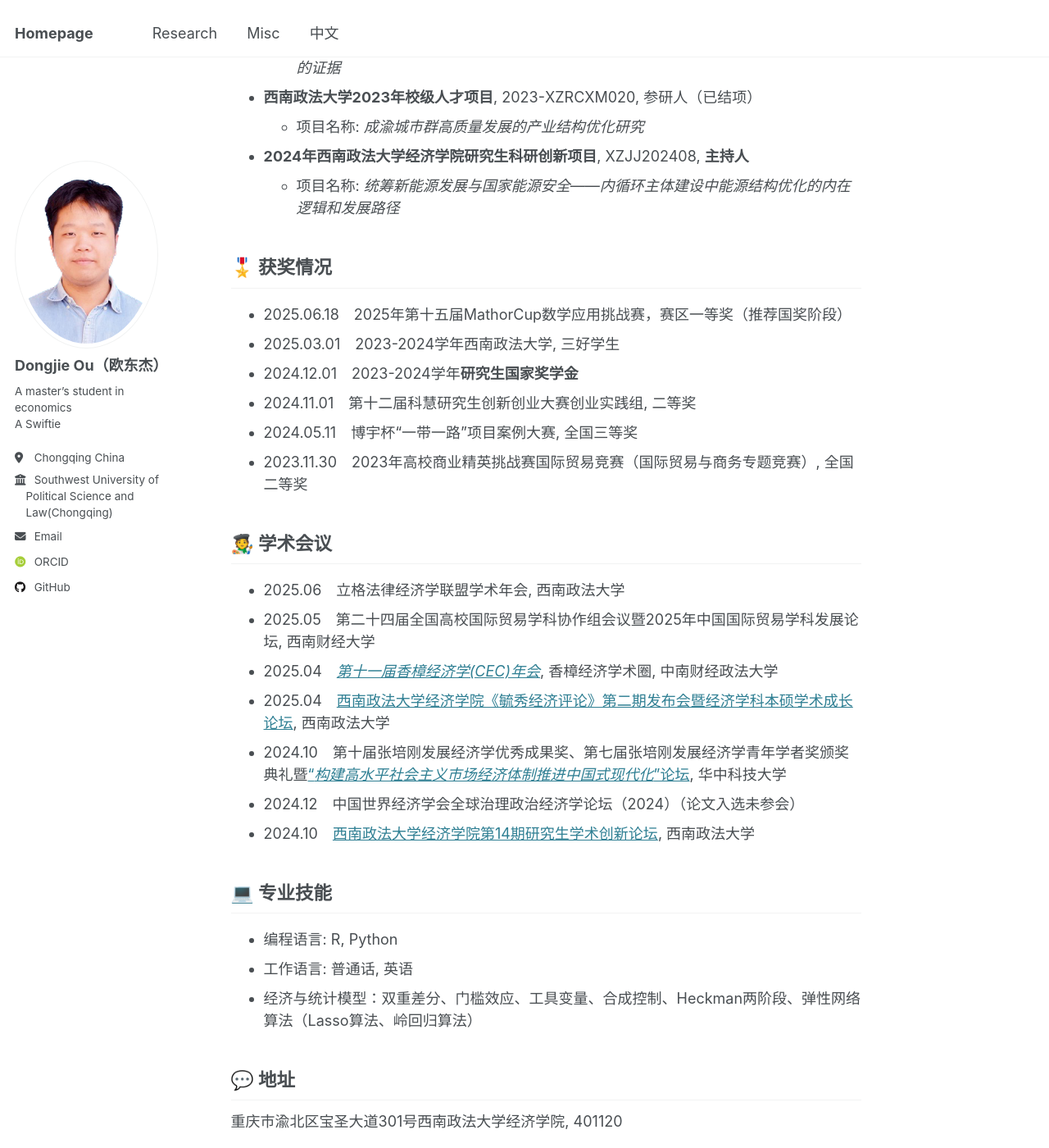
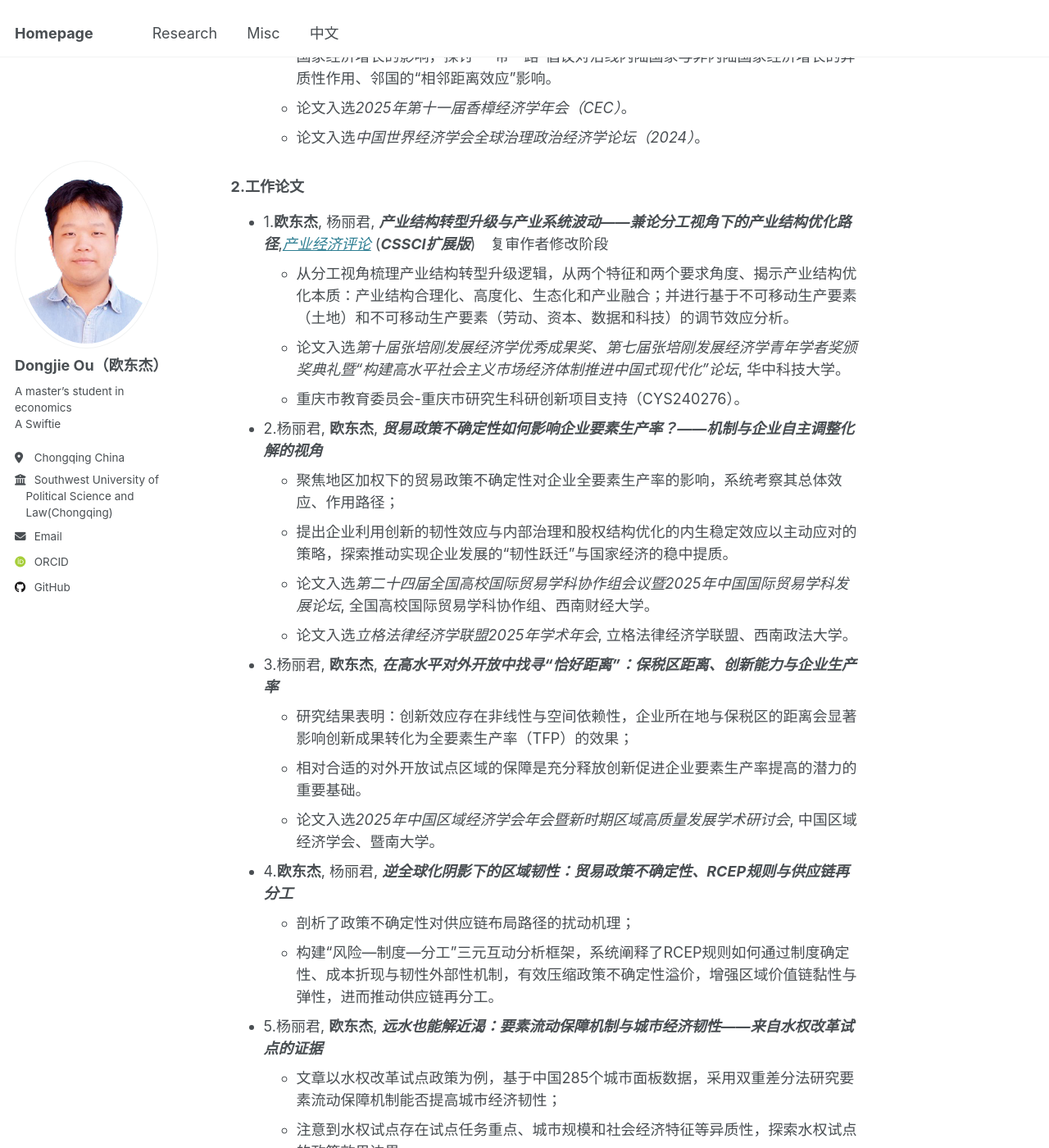
Before and after one commit to oudongjie2001/oudongjie2001.github.io, a Jekyll site: the page built from _pages/dongjieou_cn.md, in a window 1280 px wide and 1400 px high, scrolled down 1756 px. Shown: the whole window at 82% size. Built offline with Jekyll 4.4.1, drawn with Linux system fonts in a browser that asks for light colours; some web fonts are replaced; some of the changed text lies outside the part shown.

Commit message:
Update dongjieou_cn.md

```diff
--- a/_pages/dongjieou_cn.md
+++ b/_pages/dongjieou_cn.md
@@ -28,12 +28,49 @@ redirect_from:
 - *2023.09 ~ 2026.07*（预计）&emsp;西南政法大学经济学院,硕士研究生,国际商务专硕
   - 硕士毕业论文：***不确定性与跨国企业供应链地理重组——基于全球投入产出的证据***
   - 导师: [杨丽君副教授](https://es.swupl.edu.cn/szdw/zrjs/ax/x1gjjjymyx/283110.htm)
-    - *2014.07 ~ 2023.09*&emsp;暑期学校
+    - *2024.07 ~ 2024.09*&emsp;暑期学校
     - 中国科学院大学经济学暑期学校、上海对外经贸大学-YES“面向真实世界的经济研究”暑期学校
 - *2019.09 ~ 2023.07*&emsp;西南政法大学经济学院,本科,国际经济与贸易专业，经济学学士
   - 本科毕业论文: ***国际贸易与我国区域间市场分割***(*西南政法大学2023届100篇优秀本科毕业论文*)
   - 论文指导老师: [吴明娥](https://es.swupl.edu.cn/szdw/zrjs/ax/x1gjjjymyx/283106.htm).
 - *2016.09 ~ 2019.07*&emsp;重庆市大足中学，高中
+
+## 📑论文发表与工作论文
+### 1.已录用/发表论文
+- 1.杨丽君, **欧东杰**, ***“一带一路”与沿线内陆国家经济增长：基于机器学习合成控制法的新证据***,[*世界经济文汇*](http://sjjjwh.magtech.com.cn/CN/0488-6364/home.shtml) (***CSSCI***)&emsp;**已录用**
+  - 基于机器学习的合成控制法，利用卫星夜间灯光数据，评估“一带一路”倡议对沿线内陆国家经济增长的影响，探讨“一带一路”倡议对沿线内陆国家与非内陆国家经济增长的异质性作用、邻国的“相邻距离效应”影响。
+  - 论文入选*2025年第十一届香樟经济学年会（CEC）*。
+  - 论文入选*中国世界经济学会全球治理政治经济学论坛（2024）*。
+
+### 2.工作论文
+- 1.**欧东杰**, 杨丽君, ***产业结构转型升级与产业系统波动——兼论分工视角下的产业结构优化路径***,[*产业经济评论*](https://xdch.cbpt.cnki.net/WKG/WebPublication/index.aspx?mid=xdch) (***CSSCI扩展版***)&emsp;复审作者修改阶段
+  - 从分工视角梳理产业结构转型升级逻辑，从两个特征和两个要求角度、揭示产业结构优化本质：产业结构合理化、高度化、生态化和产业融合；并进行基于不可移动生产要素（土地）和不可移动生产要素（劳动、资本、数据和科技）的调节效应分析。
+  - 论文入选*第十届张培刚发展经济学优秀成果奖、第七届张培刚发展经济学青年学者奖颁奖典礼暨“构建高水平社会主义市场经济体制推进中国式现代化”论坛*, 华中科技大学。
+  - 重庆市教育委员会-重庆市研究生科研创新项目支持（CYS240276）。
+
+- 2.杨丽君, **欧东杰**, ***贸易政策不确定性如何影响企业要素生产率？——机制与企业自主调整化解的视角***
+  - 聚焦地区加权下的贸易政策不确定性对企业全要素生产率的影响，系统考察其总体效应、作用路径；
+  - 提出企业利用创新的韧性效应与内部治理和股权结构优化的内生稳定效应以主动应对的策略，探索推动实现企业发展的“韧性跃迁”与国家经济的稳中提质。
+  - 论文入选*第二十四届全国高校国际贸易学科协作组会议暨2025年中国国际贸易学科发展论坛*, 全国高校国际贸易学科协作组、西南财经大学。
+  - 论文入选*立格法律经济学联盟2025年学术年会*, 立格法律经济学联盟、西南政法大学。
+
+- 3.杨丽君, **欧东杰**, ***在高水平对外开放中找寻“恰好距离”：保税区距离、创新能力与企业生产率***
+  - 研究结果表明：创新效应存在非线性与空间依赖性，企业所在地与保税区的距离会显著影响创新成果转化为全要素生产率（TFP）的效果；
+  - 相对合适的对外开放试点区域的保障是充分释放创新促进企业要素生产率提高的潜力的重要基础。
+  - 论文入选*2025年中国区域经济学会年会暨新时期区域高质量发展学术研讨会*, 中国区域经济学会、暨南大学。
+
+- 4.**欧东杰**, 杨丽君, ***逆全球化阴影下的区域韧性：贸易政策不确定性、RCEP规则与供应链再分工***
+  - 剖析了政策不确定性对供应链布局路径的扰动机理；
+  - 构建“风险—制度—分工”三元互动分析框架，系统阐释了RCEP规则如何通过制度确定性、成本折现与韧性外部性机制，有效压缩政策不确定性溢价，增强区域价值链黏性与弹性，进而推动供应链再分工。
+
+- 5.杨丽君, **欧东杰**, ***远水也能解近渴：要素流动保障机制与城市经济韧性——来自水权改革试点的证据***
+  - 文章以水权改革试点政策为例，基于中国285个城市面板数据，采用双重差分法研究要素流动保障机制能否提高城市经济韧性；
+  - 注意到水权试点存在试点任务重点、城市规模和社会经济特征等异质性，探索水权试点的政策效果边界。
+  - 西南政法大学-2024年度学生科研创新项目支持（2024XZXS-266）。
+
+- 6.杨丽君, **欧东杰**, ***都市区扩张如何影响城市人口空间分布：舒压还是增压？***
+  - 以重庆市2020年主城都市区扩张改革为研究案例，研究结论阐明了都市区扩张影响城市人口向中心城区集聚分布的宏观环境与微观机制；
+  - 揭示了基本医疗保障、子女基础教育等城市基本公共服务对迁移决策的关键门槛约束和驱动作用。
 
 ## 📆 科研项目
 - **[2024年重庆市研究生科研创新项目](https://yjsy.swupl.edu.cn/ggtz/f19991cf461c4665b20ed73bba533283.html)**, CYS240276, **主持人**（已结项）
```
